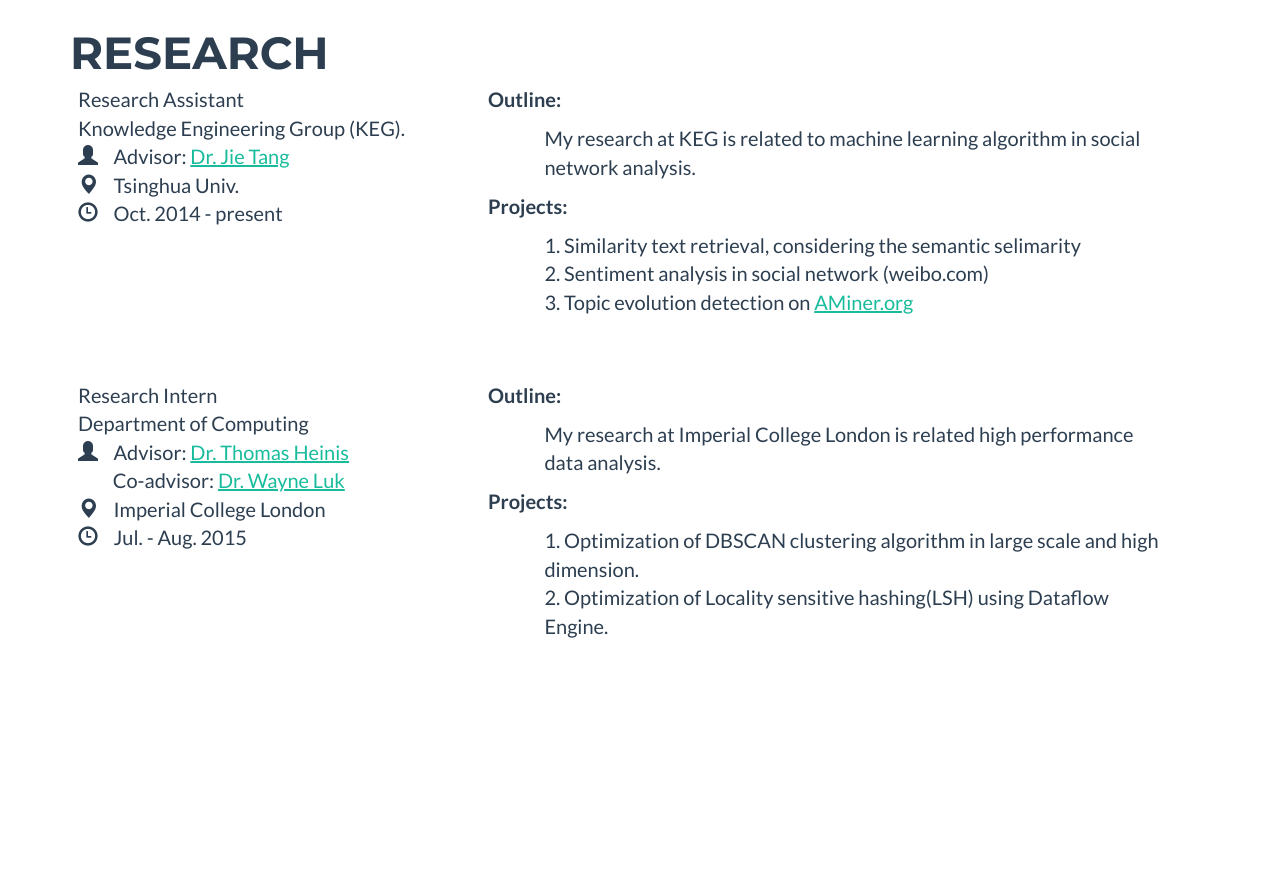
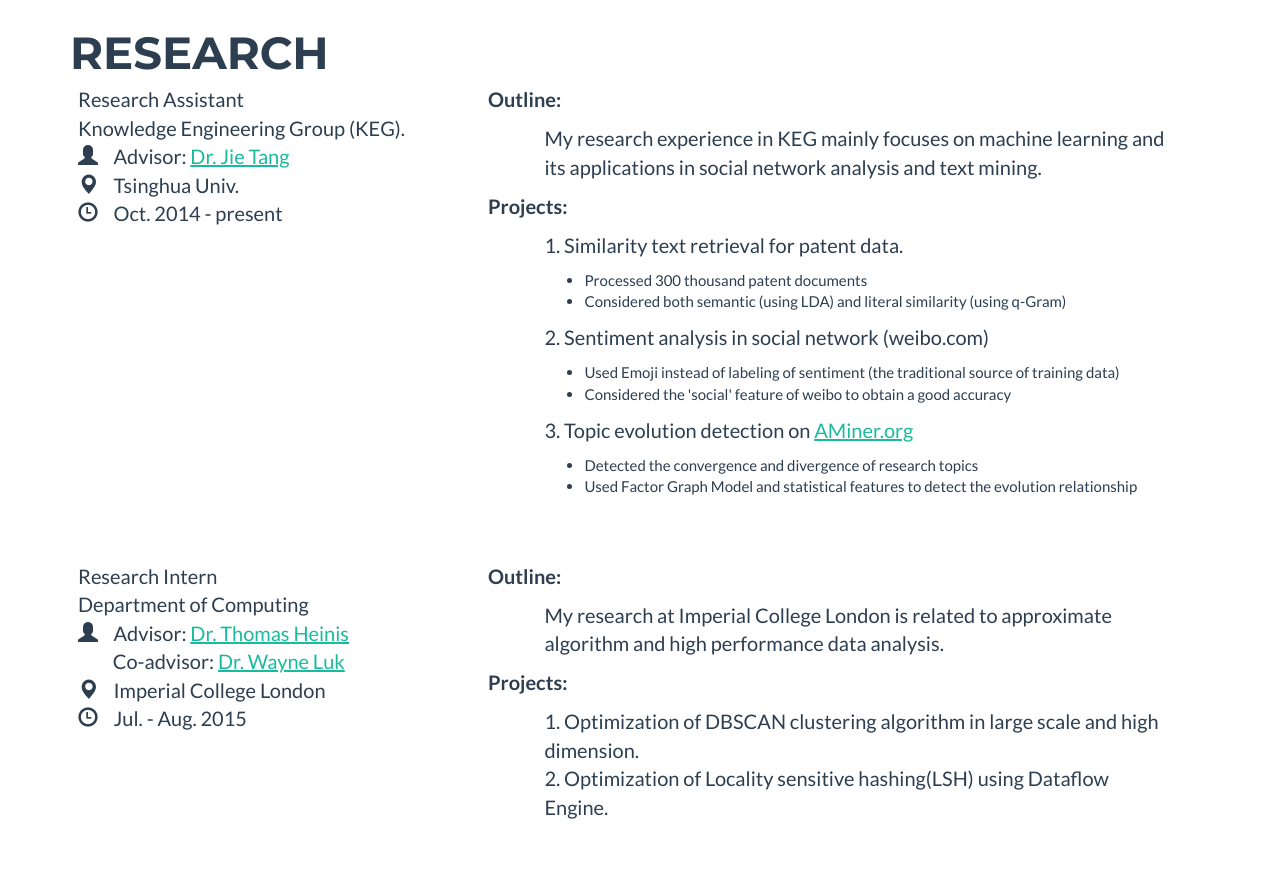
Before and after one commit to Terranlee/Terranlee.github.io, a plain HTML site: page index.html in a window 1280 px wide. Shown: the part 1820-2697 px from the top of the page. Drawn offline with nearby package versions, Linux system fonts and the light colour scheme.

Commit message:
update keg experience

```diff
--- a/index.html
+++ b/index.html
@@ -201,17 +201,30 @@
                             <div class="col-lg-12">
                                 <div class="col-lg-5"><p><b style="font-size:20px">Outline:</b> <br></p></div>
                                 <div class="col-lg-12" style="padding-left:10%">
-                                    <p>My research at KEG is related to machine learning algorithm in social network analysis.</p>
+                                    <p>My research experience in KEG mainly focuses on machine learning and its applications in social network analysis and text mining.</p>
                                 </div>
                             </div>
                             <div class="col-lg-12">
                                 <div class="col-lg-5"><p><b style="font-size:20px">Projects:</b> <br></p></div>
                                 <div class="col-lg-12" style="padding-left:10%">
-                                    <p>1. Similarity text retrieval, considering the semantic selimarity
-                                    <br>2. Sentiment analysis in social network (weibo.com)
-                                    <br>3. Topic evolution detection on
+                                    <p>1. Similarity text retrieval for patent data. <br></p>
+                                        <ul>
+                                            <li>Processed 300 thousand patent documents</li>
+                                            <li>Considered both semantic (using LDA) and literal similarity (using q-Gram)</li>
+                                        </ul>
+                                    <p>2. Sentiment analysis in social network (weibo.com)</p>
+                                        <ul>
+                                            <li>Used Emoji instead of labeling of sentiment (the traditional source of training data)</li>
+                                            <li>Considered the 'social' feature of weibo to obtain a good accuracy</li>
+                                        </ul>
+
+                                    <p>3. Topic evolution detection on
                                     <a href="http://aminer.org">AMiner.org</a>
                                     </p>
+                                        <ul>
+                                            <li>Detected the convergence and divergence of research topics</li>
+                                            <li>Used Factor Graph Model and statistical features to detect the evolution relationship</li>
+                                        </ul>
                                 </div>
                             </div>
                         </td>
@@ -241,7 +254,7 @@
                             <div class="col-lg-12">
                                 <div class="col-lg-5"><p><b style="font-size:20px">Outline:</b> <br></p></div>
                                 <div class="col-lg-12" style="padding-left:10%">
-                                    <p>My research at Imperial College London is related high performance data analysis.</p>
+                                    <p>My research at Imperial College London is related to approximate algorithm and high performance data analysis.</p>
                                 </div>
                             </div>
                             <div class="col-lg-12">
```
